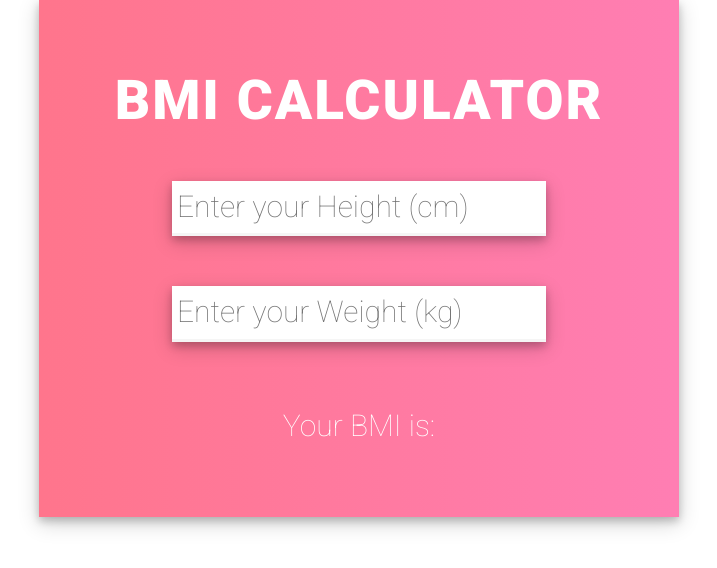
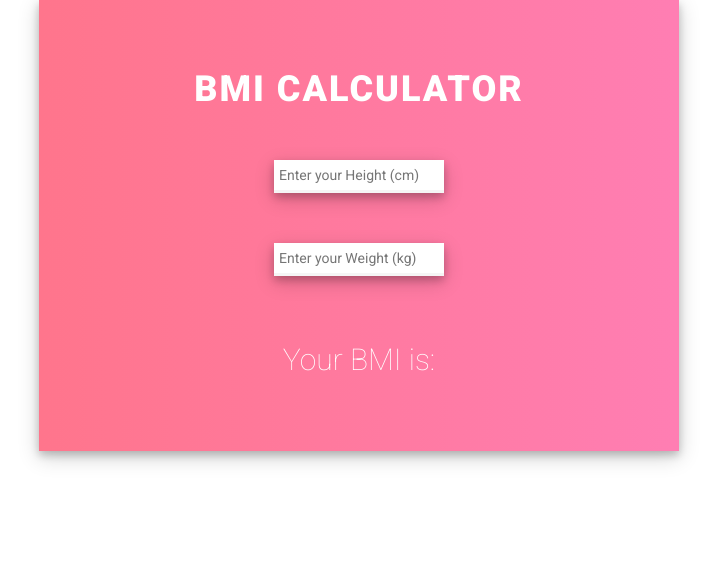
Before and after one commit to nseyf/bmi-calc, a React (Create React App) app: page / in a window 1280 px wide. Shown: the top 568 px of the page, without its empty margins (281-998 px from the left). Built offline with nearby package versions, Linux system fonts and the light colour scheme.

Commit message:
fixed font-sizing

```diff
--- a/src/App.js
+++ b/src/App.js
@@ -57,20 +57,16 @@ const { result } = this.state;
   render() {
 
 const inputDiv = {
- margin: "50px",
-fontWeight: "100"
+ margin: "50px"
 }
 const inputStyle = {
   border: "none",
   background: "white",
   padding: "5px",
   borderBottom: "3px solid #f5f5f5",
-  fontSize: "30px",
-  width: "85%",
   boxShadow: "0 4px 8px 0 rgba(0, 0, 0, 0.2), 0 6px 20px 0 rgba(0, 0, 0, 0.19)"
 }
 const titleStyle = {
-  fontSize: "55px",
   color: "white",
   letterSpacing: "2px",
   fontWeight: "900"
@@ -94,8 +90,8 @@ console.log(this.state);
       <div>
       </div>
         <div>
-          <h2 style={{fontSize: "30px", fontWeight: "100", color: "white"}}>Your BMI is: <span style={{fontSize: "50px", fontWeight: "900"}}>{this.state.result ? this.state.result.toFixed(2): ""}</span></h2>
-          <h2 style={{fontSize: "40px", fontWeight: "900", color: "white"}}>{this.state.message}</h2>
+          <h2 style={{fontWeight: "100", color: "white"}}>Your BMI is: <span style={{fontSize: "50px", fontWeight: "900"}}>{this.state.result ? this.state.result.toFixed(2): ""}</span></h2>
+          <h2 style={{fontWeight: "900", color: "white"}}>{this.state.message}</h2>
 
       </div>
       </div>
```
